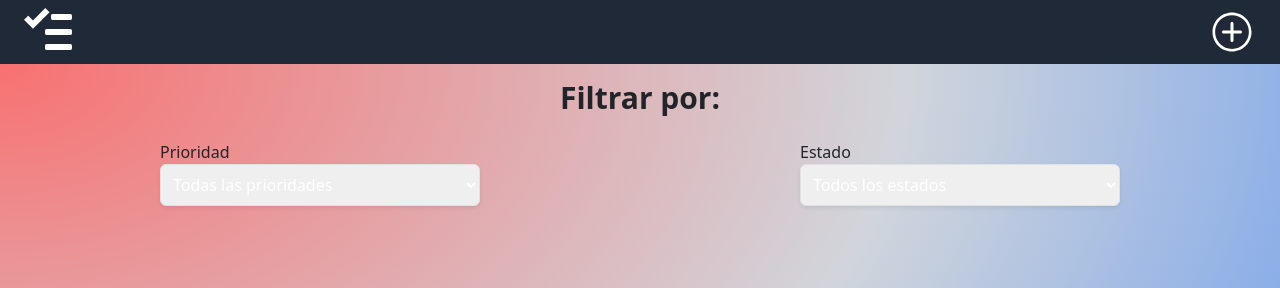
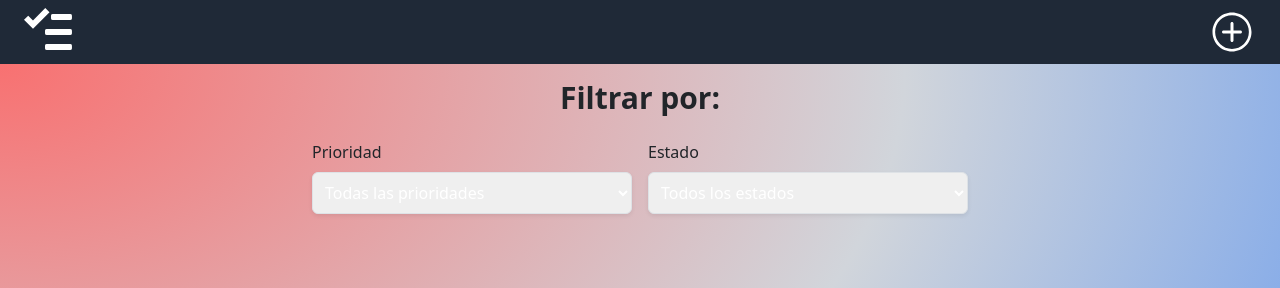
Before and after one commit to gabyakd2/To-Do-List, a React (Vite) app: page / in a window 1280 px wide. Shown: the top 288 px of the page. Built offline with nearby package versions, Linux system fonts and the light colour scheme.

Commit message:
challenge listo

```diff
--- a/src/components/Filters/Filters.jsx
+++ b/src/components/Filters/Filters.jsx
@@ -17,12 +17,39 @@ export default function Filters({setFilters}) {
   }
 
   return (
-    <div>
-      <h1 className="text-3xl text-center font-bold mb-4">Filtrar por: </h1>
-      <div className="flex justify-around">
-        <div>
-          <label>Prioridad</label>
-          <select className="text-white block w-80 p-2 rounded border border-gray-300 shadow-sm focus:outline-none focus:ring-indigo-500 focus:border-indigo-500"
+    // <div>
+    //   <h1 className="text-3xl text-center font-bold mb-4">Filtrar por: </h1>
+    //   <div className="flex justify-around">
+    //     <div>
+    //       <label>Prioridad</label>
+    //       <select className="text-white block w-80 p-2 rounded border border-gray-300 shadow-sm focus:outline-none focus:ring-indigo-500 focus:border-indigo-500"
+    //       onChange={handleChangePriority}
+    //       >
+    //         <option value="all">Todas las prioridades</option>
+    //         <option value="Alta">Alta</option>
+    //         <option value="Media">Media</option>
+    //         <option value="Baja">Baja</option>
+    //       </select>
+    //     </div>
+    //     <div>
+    //       <label>Estado</label>
+    //       <select className="text-white block w-80 p-2 rounded border border-gray-300 shadow-sm focus:outline-none focus:ring-indigo-500 focus:border-indigo-500"
+    //       onChange={handleChangeStatus}
+    //       >
+    //         <option value="all">Todos los estados</option>
+    //         <option value="Nueva">Nueva</option>
+    //         <option value="En proceso">En proceso</option>
+    //         <option value="Finalizada">Finalizada</option>
+    //       </select>
+    //     </div>
+    //   </div>
+    // </div>
+    <div class="flex flex-col items-center">
+  <h1 class="text-3xl text-center font-bold mb-4">Filtrar por: </h1>
+  <div class="flex flex-col sm:flex-row justify-center">
+    <div class="mb-4 sm:mb-0 sm:mr-4">
+      <label class="block mb-2">Prioridad</label>
+      <select class="text-white block w-full sm:w-80 p-2 rounded border border-gray-300 shadow-sm focus:outline-none focus:ring-indigo-500 focus:border-indigo-500"
       onChange={handleChangePriority}
       >
         <option value="all">Todas las prioridades</option>
@@ -31,9 +58,9 @@ export default function Filters({setFilters}) {
         <option value="Baja">Baja</option>
       </select>
     </div>
-        <div>
-          <label>Estado</label>
-          <select className="text-white block w-80 p-2 rounded border border-gray-300 shadow-sm focus:outline-none focus:ring-indigo-500 focus:border-indigo-500"
+    <div class="mb-4 sm:mb-0">
+      <label class="block mb-2">Estado</label>
+      <select class="text-white block w-full sm:w-80 p-2 rounded border border-gray-300 shadow-sm focus:outline-none focus:ring-indigo-500 focus:border-indigo-500"
       onChange={handleChangeStatus}
       >
         <option value="all">Todos los estados</option>
--- a/src/components/FormTask/FormTask.jsx
+++ b/src/components/FormTask/FormTask.jsx
@@ -69,7 +69,6 @@ export default function FormTask() {
               type="text"
               placeholder="Nombre de su nueva tarea..."
               name="title"
-              maxLength="15"
               defaultValue={!isCreated ? toDoFind?.title : formData?.title}
               onChange={handleInput}
             />
@@ -80,7 +79,6 @@ export default function FormTask() {
             <Form.Control
               type="text"
               placeholder="Descripción"
-              maxLength="35"
               name="description"
               defaultValue={
                 !isCreated ? toDoFind?.description : formData?.description
```
Lines whose indentation alone changed are shown as unchanged.
